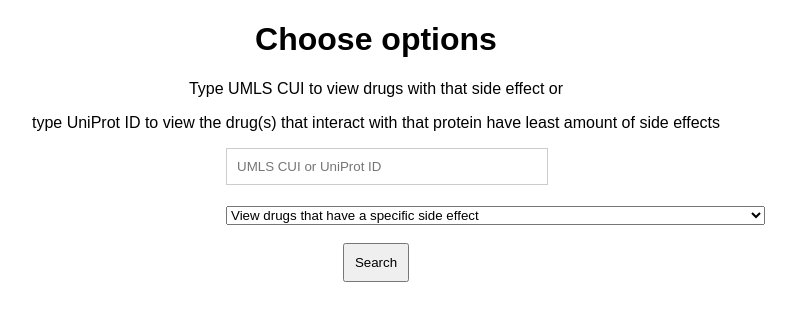
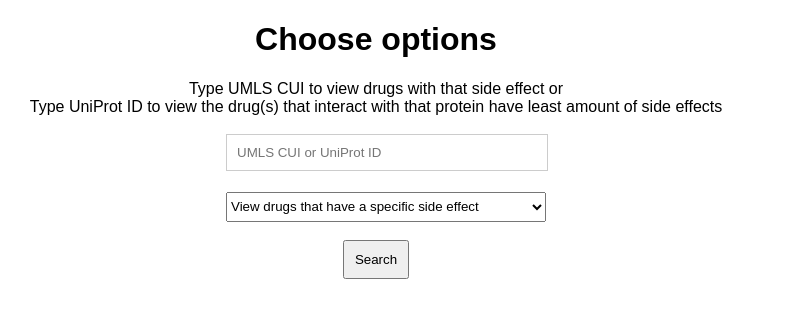
Before and after one commit to kerimoglutolga/DTBank, a Flask app: page /sider in a window 1280 px wide. Shown: the top 321 px of the page, without its empty margins (264-1060 px from the left). Run offline with Flask 2, Linux system fonts and the light colour scheme; some libraries are stand-ins or nearby versions.

Commit message:
siderın htmlini düzelttim

```diff
--- a/templates/sider.html
+++ b/templates/sider.html
@@ -11,18 +11,25 @@
         text-align: center;
         vertical-align: middle;
     }
+    select {
+        width:320px;
+        height:30px;
+    }
 </style>
 <center><h1>Choose options</h1></center>
 {% endblock %}
 
 {% block body %}
 <center>
-    <p>Type UMLS CUI to view drugs with that side effect or</p>
-    <p>type UniProt ID to view the drug(s) that interact with that protein have least amount of side effects</p>
+    <label>Type UMLS CUI to view drugs with that side effect or</label>
+    <br>
+    <label>Type UniProt ID to view the drug(s) that interact with that protein have least amount of side effects</label>
+    <br>
+    <br>
     <form id='find_sider' action="/sider" method='post'>
         <input type="text" placeholder="UMLS CUI or UniProt ID" name="keyword" required>
         <br><br>
-        <select id="Type" name="Type">
+        <select id="Type" name="Type" >
         <option value="drugsWithSameSider" name="drugsWithSameSider">View drugs that have a specific side effect</option>
         <option value="drugLeastSider" name="drugLeastSider">View the drug(s) with the least amount of side effects that interact with a specific protein</option>
         </select>
```
